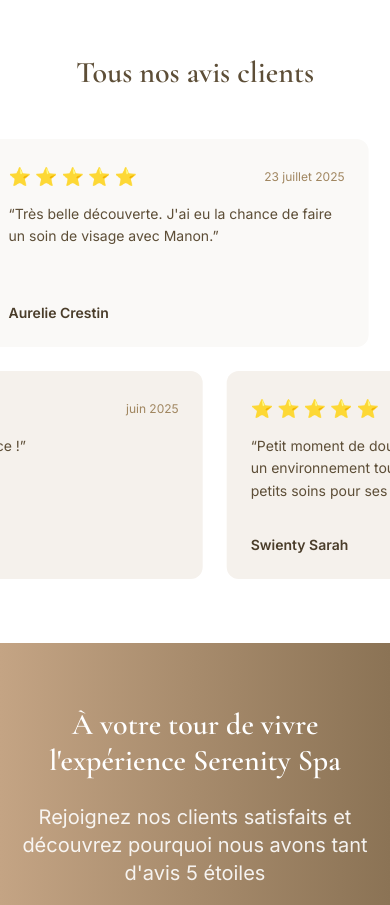
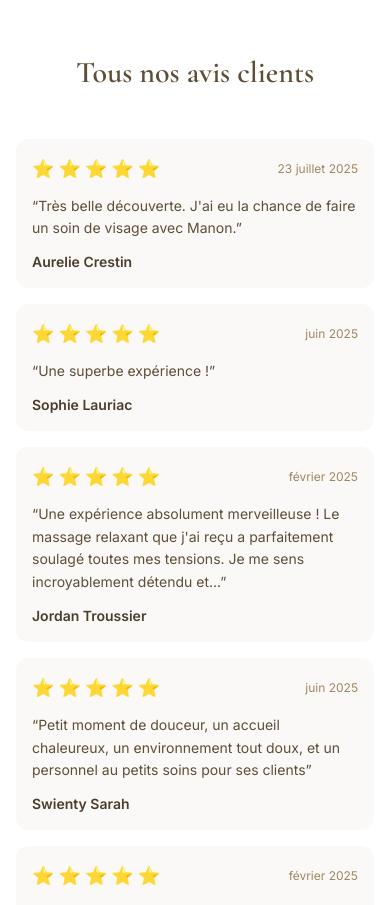
Before and after one commit to flowxt/serenityspa, a Next.js app: page /avis in a window 390 px wide. Shown: the part 2620-3525 px from the top of the page. Built offline with nearby package versions, Linux system fonts and the light colour scheme.

Commit message:
mobile avis ok

```diff
--- a/src/app/avis/page.js
+++ b/src/app/avis/page.js
@@ -257,6 +257,8 @@ export default function Avis() {
             </h2>
           </div>
 
+          {/* Desktop - Défilement double lignes */}
+          <div className="hidden lg:block">
             {/* Première ligne - défilement de gauche à droite */}
             <div className="relative mb-6">
               <div className="flex animate-scroll-right space-x-6">
@@ -272,7 +274,9 @@ export default function Avis() {
                         <div className="flex space-x-1">
                           {renderStars(avis.note)}
                         </div>
-                      <span className="text-xs text-nude-500">{avis.date}</span>
+                        <span className="text-xs text-nude-500">
+                          {avis.date}
+                        </span>
                       </div>
 
                       <div className="flex-grow">
@@ -299,7 +303,9 @@ export default function Avis() {
                         <div className="flex space-x-1">
                           {renderStars(avis.note)}
                         </div>
-                      <span className="text-xs text-nude-500">{avis.date}</span>
+                        <span className="text-xs text-nude-500">
+                          {avis.date}
+                        </span>
                       </div>
 
                       <div className="flex-grow">
@@ -331,7 +337,9 @@ export default function Avis() {
                         <div className="flex space-x-1">
                           {renderStars(avis.note)}
                         </div>
-                      <span className="text-xs text-nude-500">{avis.date}</span>
+                        <span className="text-xs text-nude-500">
+                          {avis.date}
+                        </span>
                       </div>
 
                       <div className="flex-grow">
@@ -358,7 +366,9 @@ export default function Avis() {
                         <div className="flex space-x-1">
                           {renderStars(avis.note)}
                         </div>
-                      <span className="text-xs text-nude-500">{avis.date}</span>
+                        <span className="text-xs text-nude-500">
+                          {avis.date}
+                        </span>
                       </div>
 
                       <div className="flex-grow">
@@ -372,6 +382,52 @@ export default function Avis() {
                       </p>
                     </div>
                   ))}
+              </div>
+            </div>
+          </div>
+
+          {/* Mobile & Tablet - Grille statique responsive */}
+          <div className="lg:hidden">
+            <div className="grid grid-cols-1 md:grid-cols-2 gap-4 md:gap-6 max-w-4xl mx-auto px-4">
+              {avisClients.slice(0, 12).map((avis, index) => (
+                <motion.div
+                  key={`mobile-${avis.id}`}
+                  className="bg-nude-50 rounded-xl p-4 md:p-6 hover:bg-nude-100 transition-colors duration-300 flex flex-col h-auto"
+                  initial={{ opacity: 0, y: 20 }}
+                  animate={{ opacity: 1, y: 0 }}
+                  transition={{ duration: 0.5, delay: index * 0.1 }}
+                  whileHover={{ scale: 1.02 }}
+                >
+                  <div className="flex items-center justify-between mb-3">
+                    <div className="flex space-x-1">
+                      {renderStars(avis.note)}
+                    </div>
+                    <span className="text-xs text-nude-500">{avis.date}</span>
+                  </div>
+
+                  <div className="flex-grow">
+                    <p className="text-nude-700 leading-relaxed mb-3 text-sm">
+                      &ldquo;{avis.commentaire}&rdquo;
+                    </p>
+                  </div>
+
+                  <p className="font-semibold text-nude-800 text-sm mt-auto">
+                    {avis.nom}
+                  </p>
+                </motion.div>
+              ))}
+            </div>
+
+            {/* Voir plus sur mobile */}
+            <div className="text-center mt-8">
+              <a
+                href="https://share.google/Yn7dQiTPluKTqS07J"
+                target="_blank"
+                rel="noopener noreferrer"
+                className="inline-block bg-nude-600 text-white px-8 py-3 rounded-full font-medium hover:bg-nude-700 transition-colors"
+              >
+                Voir tous nos avis Google
+              </a>
             </div>
           </div>
         </div>
```
Lines whose indentation alone changed are shown as unchanged.
